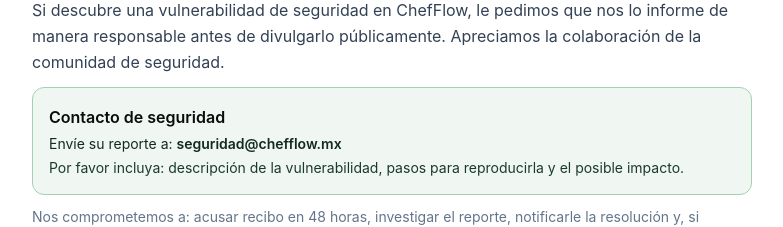
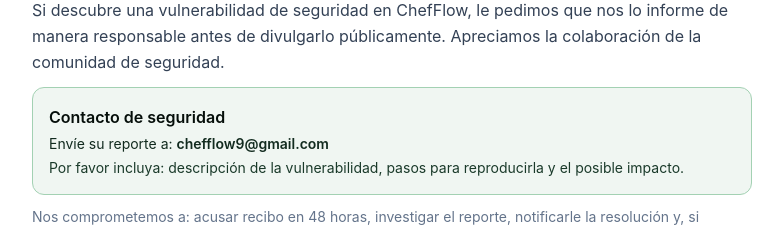
Before and after one commit to chef-Flow/ChefFlow, a Next.js app: page /cumplimiento in a window 1280 px wide. Shown: the part 2100-2327 px from the top of the page, without its empty margins (248-1031 px from the left). Built offline with nearby package versions, Linux system fonts and the light colour scheme.

Commit message:
fix: replace all contact emails with chefflow9@gmail.com

```diff
--- a/app/(legal)/cumplimiento/page.tsx
+++ b/app/(legal)/cumplimiento/page.tsx
@@ -104,7 +104,7 @@
           <div className="mt-3 p-4 bg-brand-50 border border-brand-200 rounded-xl">
             <p className="font-semibold text-brand-900">Contacto de seguridad</p>
             <p className="text-sm text-brand-700 mt-1">
-              Envíe su reporte a: <a href="mailto:seguridad@chefflow.mx" className="font-semibold hover:underline">seguridad@chefflow.mx</a>
+              Envíe su reporte a: <a href="mailto:chefflow9@gmail.com" className="font-semibold hover:underline">chefflow9@gmail.com</a>
             </p>
             <p className="text-sm text-brand-600 mt-1">Por favor incluya: descripción de la vulnerabilidad, pasos para reproducirla y el posible impacto.</p>
           </div>
--- a/app/(legal)/privacidad/page.tsx
+++ b/app/(legal)/privacidad/page.tsx
@@ -13,7 +13,7 @@
         <section>
           <h2 className="text-xl font-bold text-slate-900 mb-3">1. Responsable del tratamiento</h2>
           <p>
-            ChefFlow (en adelante "ChefFlow", "nosotros" o "la empresa") es responsable del tratamiento de los datos personales que usted nos proporciona a través de la plataforma <strong>chefflow.mx</strong>. Para cualquier consulta relacionada con privacidad, puede contactarnos en <a href="mailto:privacidad@chefflow.mx" className="text-brand-600 hover:underline">privacidad@chefflow.mx</a>.
+            ChefFlow (en adelante "ChefFlow", "nosotros" o "la empresa") es responsable del tratamiento de los datos personales que usted nos proporciona a través de la plataforma <strong>chefflow.mx</strong>. Para cualquier consulta relacionada con privacidad, puede contactarnos en <a href="mailto:chefflow9@gmail.com" className="text-brand-600 hover:underline">chefflow9@gmail.com</a>.
           </p>
         </section>
 
@@ -98,7 +98,7 @@
             <li><strong>Limitación:</strong> solicitar la restricción del tratamiento (aplica GDPR).</li>
           </ul>
           <p className="mt-3">
-            Para ejercer cualquiera de estos derechos, envíe un correo a <a href="mailto:privacidad@chefflow.mx" className="text-brand-600 hover:underline">privacidad@chefflow.mx</a> con su nombre, correo de cuenta y descripción de la solicitud. Responderemos en un plazo máximo de 20 días hábiles (México) o 30 días (GDPR).
+            Para ejercer cualquiera de estos derechos, envíe un correo a <a href="mailto:chefflow9@gmail.com" className="text-brand-600 hover:underline">chefflow9@gmail.com</a> con su nombre, correo de cuenta y descripción de la solicitud. Responderemos en un plazo máximo de 20 días hábiles (México) o 30 días (GDPR).
           </p>
         </section>
 
```
